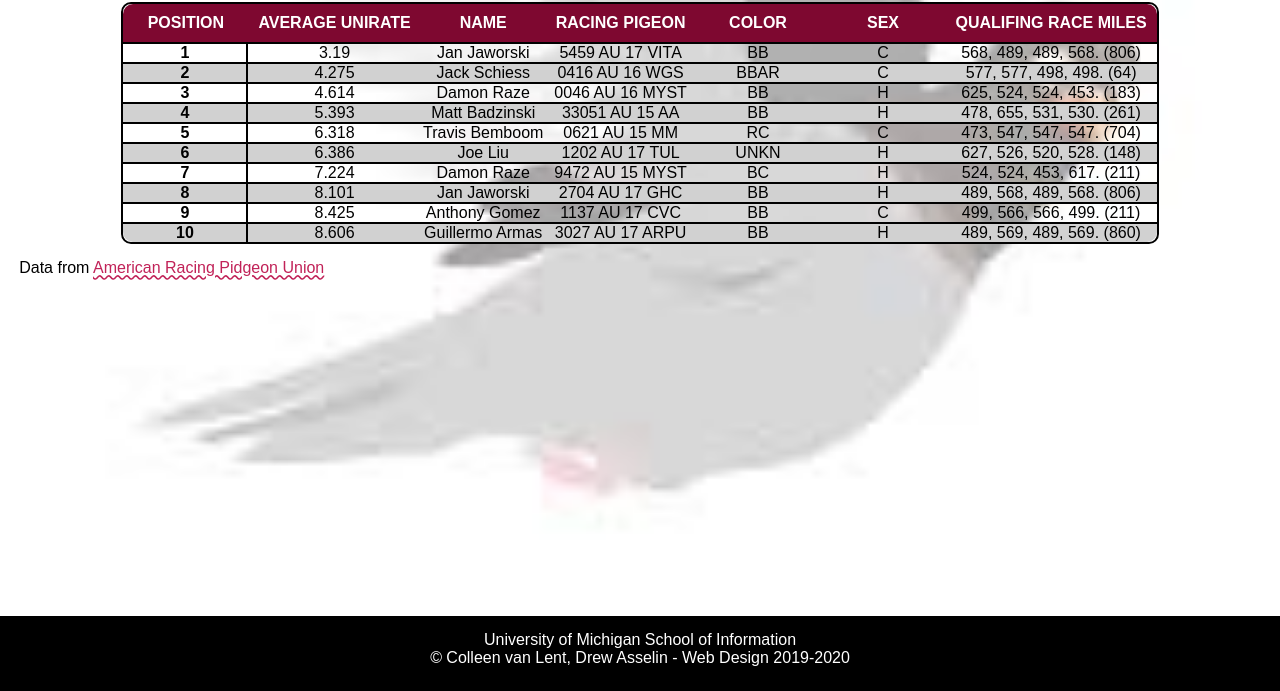
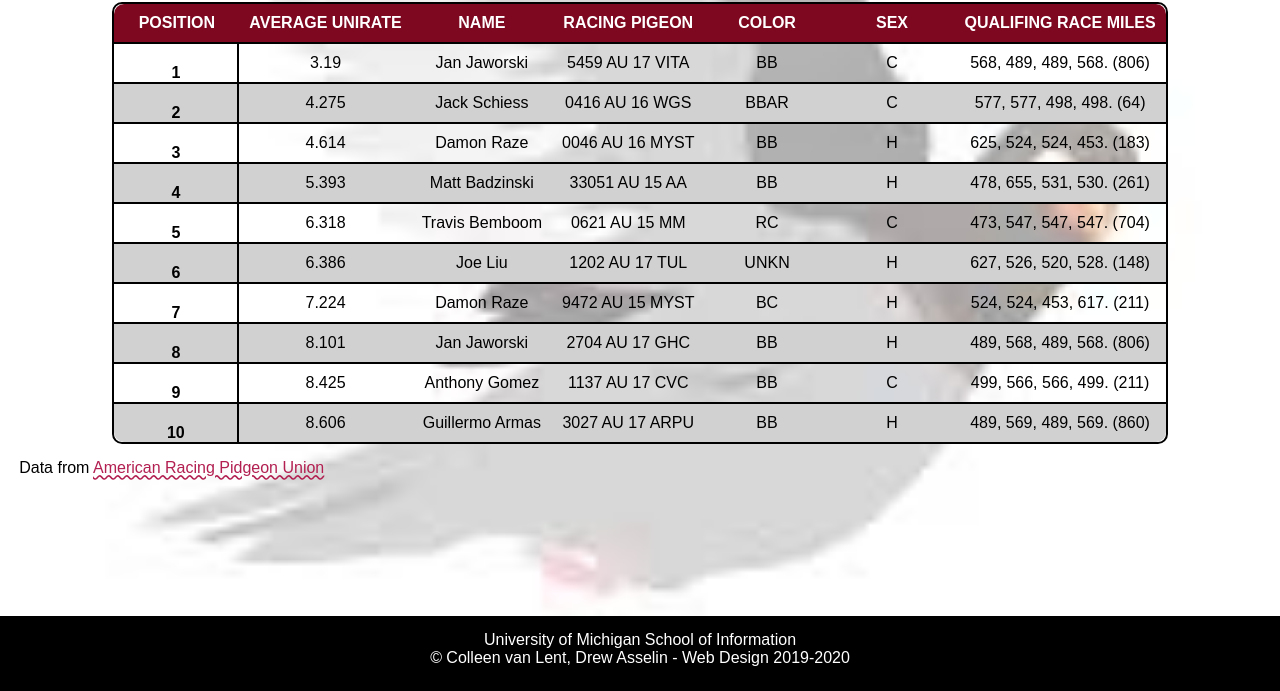
Before and after one commit to gehurley22/homework_3, a plain HTML site: page index.html in a window 1280 px wide. Shown: the part 109-800 px from the top of the page. Drawn offline with Linux system fonts and the light colour scheme; a web font is replaced by a local one.

Commit message:
Add files via upload

```diff
--- a/css/style.css
+++ b/css/style.css
@@ -40,7 +40,7 @@ p{padding-top: 15px;
 }
 
 a{font-size: 16px;
-  color: #C12258;
+  color: #B21F50;
   text-decoration-style: wavy;
   text-decoration-line: underline;
 }
@@ -53,7 +53,7 @@ table{
 }
 
 .colhead{
-  background-color: #7e0830;
+  background-color: #7e0820;
   text-transform: uppercase;
   color: #FFFFFF;
   padding: 10px;
@@ -71,6 +71,7 @@ td{
   text-align: center;
   border-top: 2px solid #000000;
   vertical-align: middle;
+  padding: 10px
 }
 
 
@@ -85,7 +86,7 @@ tr:nth-child(odd){
 
 
 tr:hover{
-background-color: rgba(126,8,48,.25);
+background-color: rgba(126,8,32,.25);
 
 }
 
```
